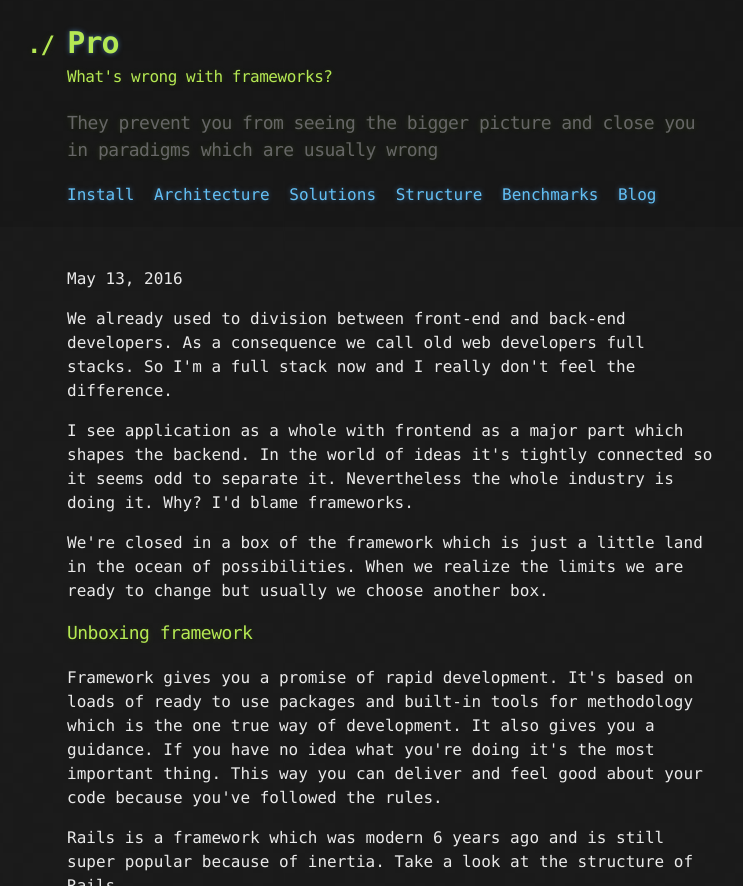
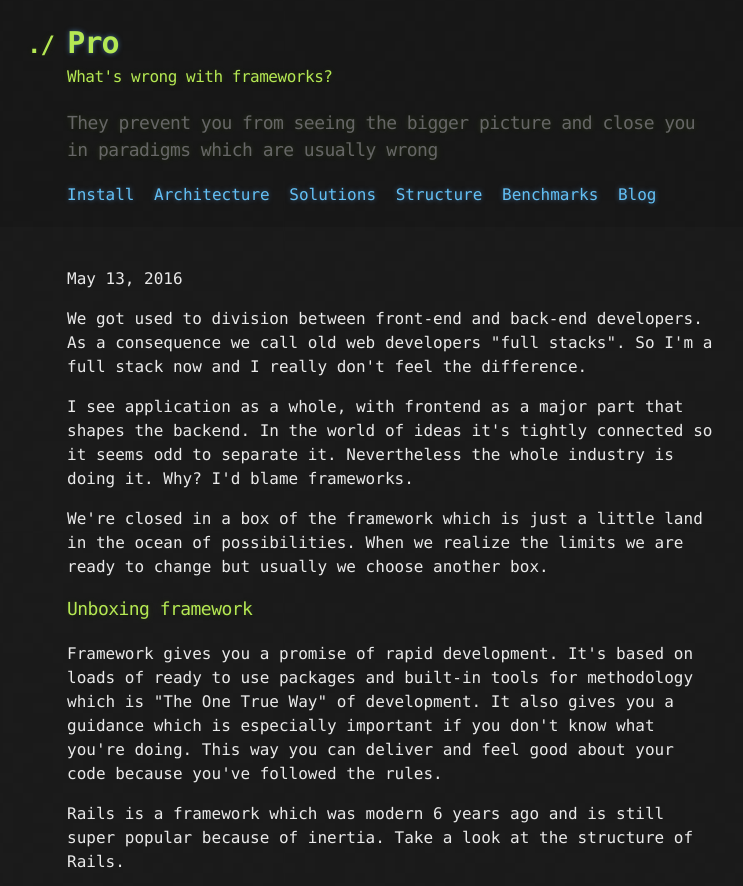
Before and after one commit to madmaniak/pro, a Jekyll site: the page built from _posts/2016-05-13-whats-wrong-with-frameworks.html, in a window 1280 px wide and 1400 px high, cut to the strip 0-886 px from the top of the window. Shown: the whole strip, without its empty margins (248-991 px from the left). Built offline with Jekyll 4.4.1, drawn with Linux system fonts in a browser that asks for light colours; Markdown is read by kramdown in place of the engine named in the settings; comment, search, counter and statistics services are not loaded; some of the changed text lies outside the part shown.

Commit message:
editorial amendments - thanks @tkali

```diff
--- a/_posts/2016-05-13-whats-wrong-with-frameworks.html
+++ b/_posts/2016-05-13-whats-wrong-with-frameworks.html
@@ -5,12 +5,12 @@ meta: They prevent you from seeing the bigger picture and close you in paradigms
 ---
 
 <p>
-We already used to division between front-end and back-end developers.
-As a consequence we call old web developers full stacks.
+We got used to division between front-end and back-end developers.
+As a consequence we call old web developers "full stacks".
 So I'm a full stack now and I really don't feel the difference.
 </p>
 <p>
-I see application as a whole with frontend as a major part which shapes the backend.
+I see application as a whole, with frontend as a major part that shapes the backend.
 In the world of ideas it's tightly connected so it seems odd to separate it.
 Nevertheless the whole industry is doing it. Why? I'd blame frameworks.
 </p>
@@ -23,9 +23,9 @@ ready to change but usually we choose another box.
 <p>
 Framework gives you a promise of rapid development.
 It's based on loads of ready to use packages and built-in tools for
-methodology which is the one true way of development.
-It also gives you a guidance. If you have no idea what you're doing
-it's the most important thing. This way you can deliver
+methodology which is "The One True Way" of development.
+It also gives you a guidance which is especially important
+if you don't know what you're doing. This way you can deliver
 and feel good about your code because you've followed the rules.
 </p>
 <p>
@@ -35,8 +35,8 @@ because of inertia. Take a look at the structure of Rails.
 <img src="{{site.baseurl}}/images/posts/rails-forrest.png" width=645 height=430 />
 <p>
 They say it's good because Rails apps looks the same so you know where to look. Really?
-Each feature is smeared between these directories. Imagine removing a feature.
-You'll never know when it's finished.
+Each feature is shared between these directories. Imagine removing a feature.
+You'll never know when you're finished.
 </p>
 <p>
 I say good structure reflects your application and you still know where to look.
@@ -50,10 +50,10 @@ embracing Rails cons as main features.
 </p>
 <h3>Forgetting MVC</h3>
 <p>
-The time had come we wanted to build single page applications.
+Six years ago we all were eager to build SPAs.
 We've been so deep in the box of our backend frameworks
 we just applied the same rules to the frontend.
-It was hard as hell to develop and maintain since our code
+It was hard as hell to develop and maintain software since our code
 was doubled on both sides just in different technologies.
 </p>
 <p>
```
